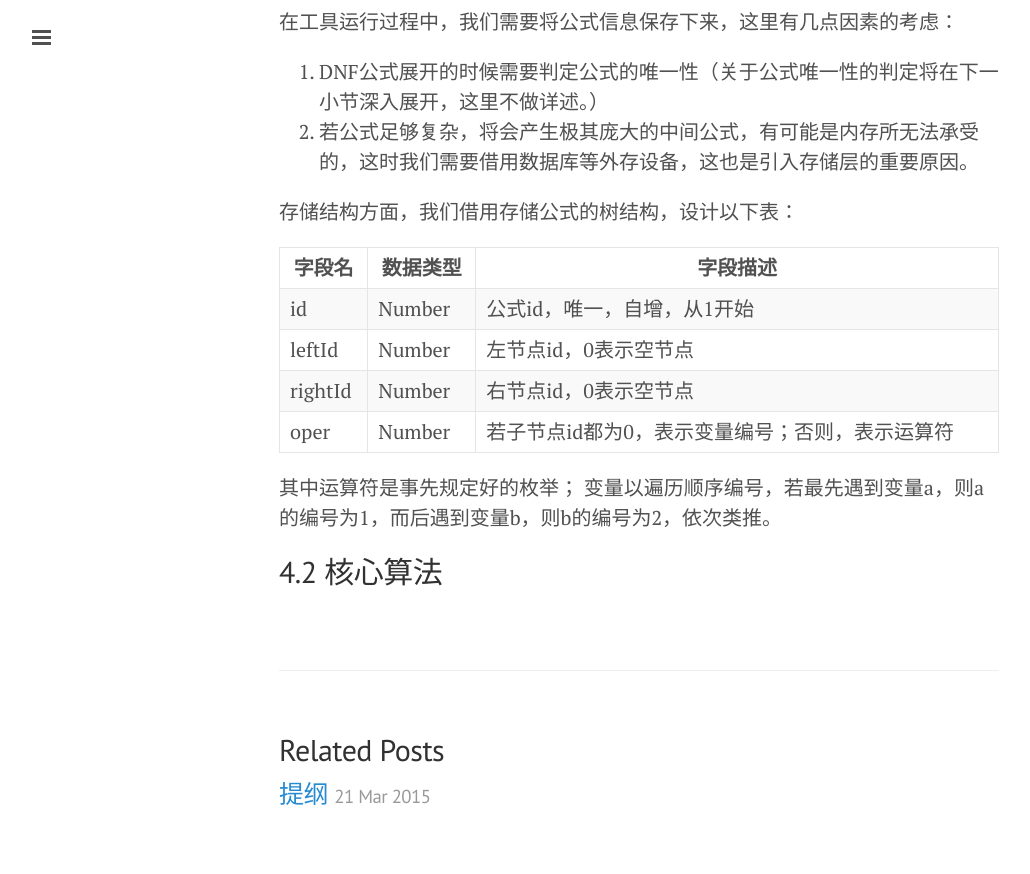
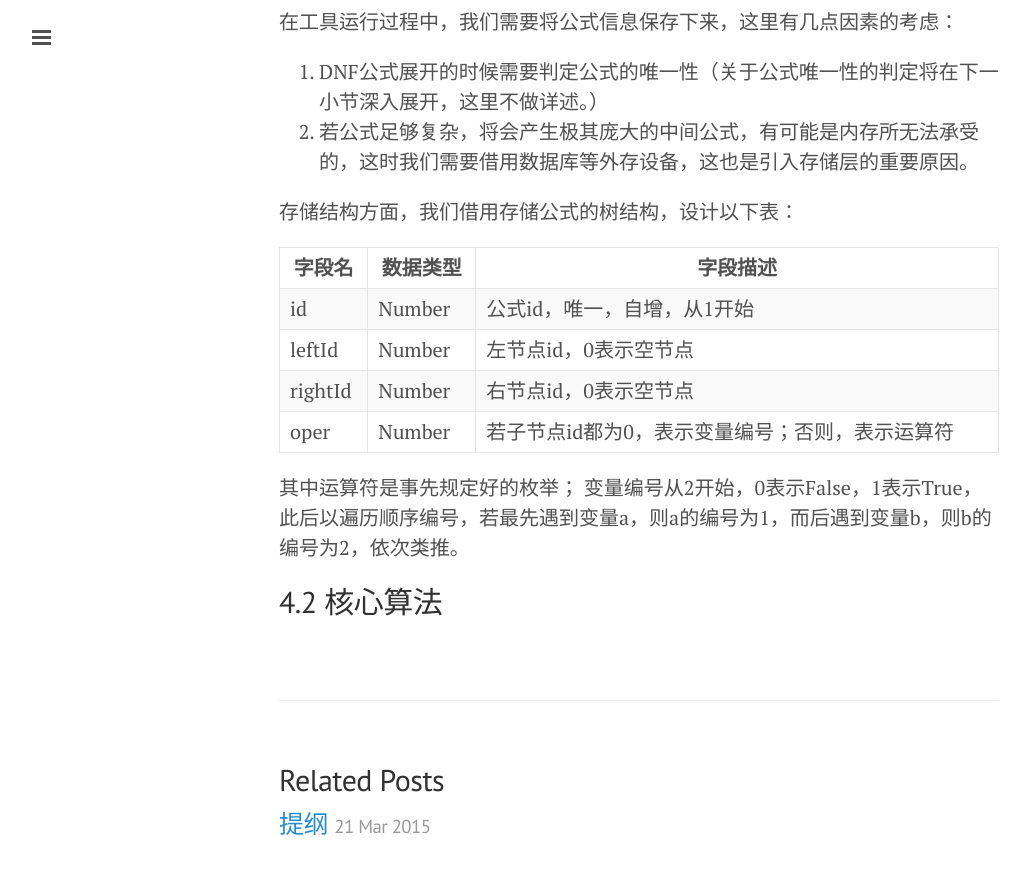
Before and after one commit to snowingsea/pager, a Jekyll site: the page built from _posts/2015-03-22-4.工具详细设计与实现.md, in a window 1280 px wide and 900 px high, scrolled down 2269 px. Shown: the top 874 px of the window, without its empty margins (1-1031 px from the left). Built offline with Jekyll 4.4.1, drawn with Linux system fonts in a browser that asks for light colours; some of the changed text lies outside the part shown.

Commit message:
修改'4.1.3 存储结构'

```diff
--- a/_posts/2015-03-22-4.工具详细设计与实现.md
+++ b/_posts/2015-03-22-4.工具详细设计与实现.md
@@ -50,7 +50,7 @@ rightId | Number | 右节点id，0表示空节点
 oper    | Number | 若子节点id都为0，表示变量编号；否则，表示运算符
 
 其中运算符是事先规定好的枚举；
-变量以遍历顺序编号，若最先遇到变量a，则a的编号为1，而后遇到变量b，则b的编号为2，依次类推。
+变量编号从2开始，0表示False，1表示True，此后以遍历顺序编号，若最先遇到变量a，则a的编号为1，而后遇到变量b，则b的编号为2，依次类推。
 
 4.2 核心算法
 -----
```
